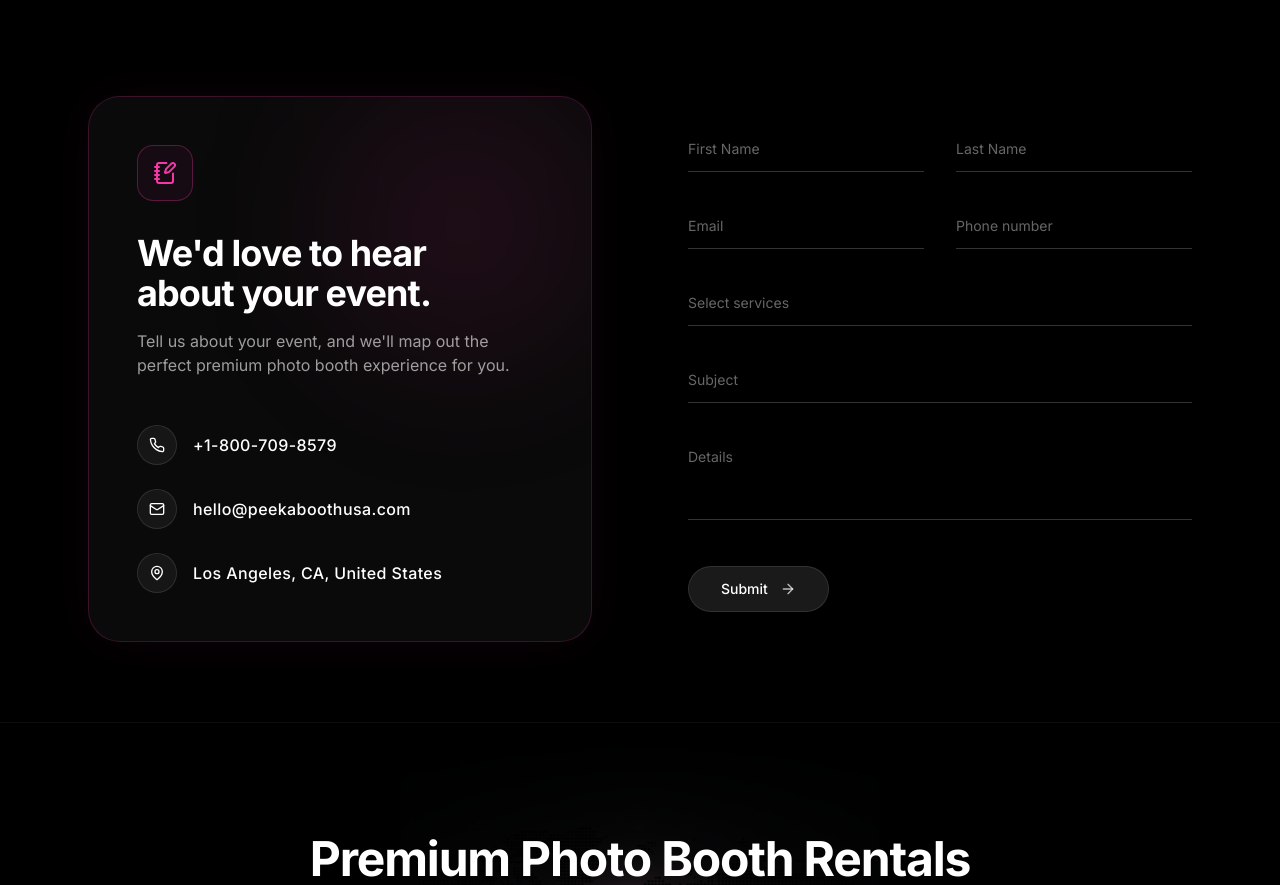
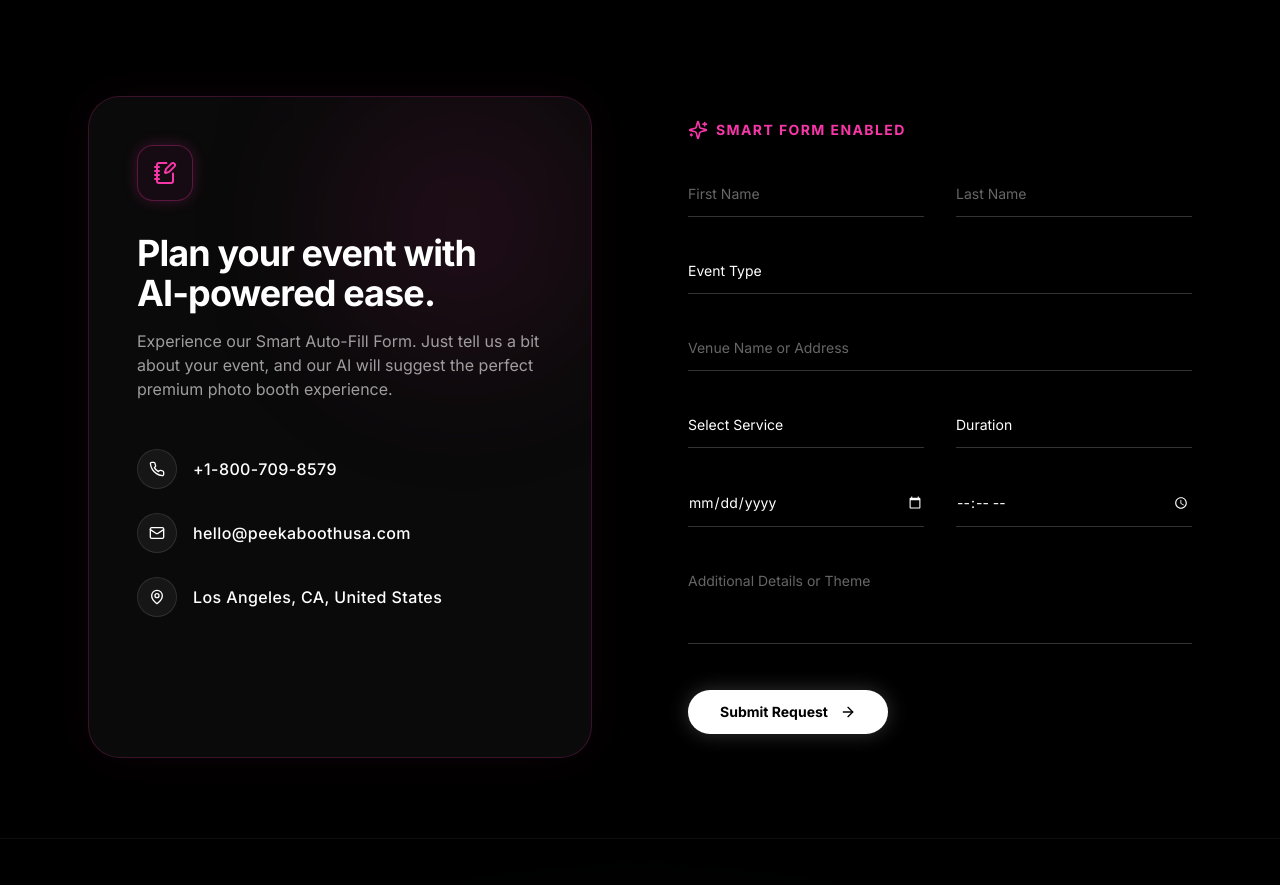
Before and after one commit to Sharmeen-Rauf/peekaboothusa, a Next.js app: page / in a window 1280 px wide. Shown: the part 7520-8405 px from the top of the page. Built offline with nearby package versions, Linux system fonts and the light colour scheme.

Commit message:
feat: add contact section with AI-powered form auto-fill capabilities

```diff
--- a/components/sections/Contact.tsx
+++ b/components/sections/Contact.tsx
@@ -1,9 +1,54 @@
 "use client";
 
-import { motion } from "framer-motion";
-import { Phone, Mail, MapPin, ArrowRight, NotebookPen } from "lucide-react";
+import { useState, useEffect } from "react";
+import { motion, AnimatePresence } from "framer-motion";
+import { Phone, Mail, MapPin, ArrowRight, NotebookPen, Sparkles, DollarSign, Map, Clock } from "lucide-react";
 
 export default function Contact() {
+  const [eventType, setEventType] = useState("");
+  const [service, setService] = useState("");
+  const [duration, setDuration] = useState("");
+  const [venue, setVenue] = useState("");
+  const [time, setTime] = useState("");
+  const [details, setDetails] = useState("");
+
+  const [showWeddingAI, setShowWeddingAI] = useState(false);
+  const [showVenueSuggestions, setShowVenueSuggestions] = useState(false);
+  const [appliedAI, setAppliedAI] = useState(false);
+
+  // AI Logic for Wedding Auto-Suggest
+  useEffect(() => {
+    if (eventType === "wedding" && !appliedAI) {
+      setShowWeddingAI(true);
+    } else {
+      setShowWeddingAI(false);
+    }
+  }, [eventType, appliedAI]);
+
+  // AI Logic for Venue Auto-Complete
+  useEffect(() => {
+    if (venue.length > 2 && !venue.includes(",")) {
+      setShowVenueSuggestions(true);
+    } else {
+      setShowVenueSuggestions(false);
+    }
+  }, [venue]);
+
+  const applyWeddingAI = (e: React.MouseEvent) => {
+    e.preventDefault();
+    setService("magazine");
+    setDuration("3-4 hours");
+    setDetails("Theme: Romantic / Classic Elegance.");
+    setTime("18:00");
+    setShowWeddingAI(false);
+    setAppliedAI(true);
+  };
+
+  const selectVenue = (selectedVenue: string) => {
+    setVenue(selectedVenue);
+    setShowVenueSuggestions(false);
+  };
+
   return (
     <section id="contact" className="py-16 md:py-20 relative bg-black">
       <div className="container mx-auto px-6 max-w-6xl relative z-10">
@@ -21,16 +66,16 @@ export default function Contact() {
             <div className="absolute top-0 right-0 w-64 h-64 bg-brand-neon/10 rounded-full blur-[80px] pointer-events-none"></div>
 
             <div className="relative z-10">
-              <div className="w-14 h-14 rounded-2xl border border-brand-neon/30 flex items-center justify-center mb-8 bg-brand-neon/5">
+              <div className="w-14 h-14 rounded-2xl border border-brand-neon/30 flex items-center justify-center mb-8 bg-brand-neon/5 shadow-[0_0_15px_rgba(247,54,168,0.2)]">
                 <NotebookPen className="w-6 h-6 text-brand-neon" />
               </div>
 
               <h2 className="text-3xl md:text-4xl font-bold tracking-tight text-white mb-4 leading-[1.15]">
-                We&apos;d love to hear <br className="hidden sm:block" /> about your event.
+                Plan your event with <br className="hidden sm:block" /> AI-powered ease.
               </h2>
 
               <p className="text-white/60 text-sm md:text-base mb-12 max-w-md leading-relaxed">
-                Tell us about your event, and we&apos;ll map out the perfect premium photo booth experience for you.
+                Experience our Smart Auto-Fill Form. Just tell us a bit about your event, and our AI will suggest the perfect premium photo booth experience.
               </p>
 
               <div className="space-y-6">
@@ -58,7 +103,7 @@ export default function Contact() {
             </div>
           </motion.div>
 
-          {/* Right Column: Minimal Form */}
+          {/* Right Column: Smart AI Form */}
           <motion.div
             initial={{ opacity: 0, x: 30 }}
             whileInView={{ opacity: 1, x: 0 }}
@@ -66,71 +111,190 @@ export default function Contact() {
             transition={{ duration: 0.8, delay: 0.2 }}
             className="flex flex-col justify-center py-6"
           >
+            <div className="flex items-center gap-2 mb-8">
+              <Sparkles className="w-5 h-5 text-brand-neon" />
+              <span className="text-sm font-bold tracking-widest text-brand-neon uppercase">Smart Form Enabled</span>
+            </div>
+
             <form className="space-y-8">
               <div className="grid grid-cols-1 md:grid-cols-2 gap-8">
-                <div className="relative">
                 <input
                   type="text"
                   placeholder="First Name"
                   className="w-full bg-transparent border-b border-white/20 px-0 py-3 text-white placeholder-white/40 focus:outline-none focus:border-brand-neon transition-colors text-sm"
                 />
-                </div>
-                <div className="relative">
                 <input
                   type="text"
                   placeholder="Last Name"
                   className="w-full bg-transparent border-b border-white/20 px-0 py-3 text-white placeholder-white/40 focus:outline-none focus:border-brand-neon transition-colors text-sm"
                 />
               </div>
+
+              {/* Event Type & Auto Suggest Trigger */}
+              <div className="relative">
+                <select
+                  value={eventType}
+                  onChange={(e) => setEventType(e.target.value)}
+                  className="w-full bg-transparent border-b border-white/20 px-0 py-3 text-white focus:outline-none focus:border-brand-neon transition-colors appearance-none cursor-pointer text-sm"
+                >
+                  <option value="" disabled hidden className="text-white/40">Event Type</option>
+                  <option value="wedding" className="bg-[#111] text-white">Wedding</option>
+                  <option value="corporate" className="bg-[#111] text-white">Corporate Gala</option>
+                  <option value="birthday" className="bg-[#111] text-white">Birthday Party</option>
+                  <option value="other" className="bg-[#111] text-white">Other</option>
+                </select>
+              </div>
+
+              {/* Smart AI Bubble (Wedding) */}
+              <AnimatePresence>
+                {showWeddingAI && (
+                  <motion.div
+                    initial={{ opacity: 0, height: 0, y: -10 }}
+                    animate={{ opacity: 1, height: "auto", y: 0 }}
+                    exit={{ opacity: 0, height: 0, scale: 0.95 }}
+                    className="overflow-hidden"
+                  >
+                    <div className="bg-brand-neon/10 border border-brand-neon/30 rounded-xl p-4 my-2 flex flex-col sm:flex-row gap-4 items-start sm:items-center justify-between shadow-[0_0_20px_rgba(247,54,168,0.15)] relative">
+                      <div className="flex gap-3">
+                        <Sparkles className="w-5 h-5 text-brand-neon shrink-0 mt-0.5" />
+                        <div className="text-sm">
+                          <span className="text-white font-bold block mb-1">AI Smart Suggestion</span>
+                          <span className="text-white/70 leading-relaxed">
+                            For premium weddings, we recommend the <strong className="text-white">Magazine Booth</strong> for <strong className="text-white">3-4 hours</strong> with a <strong className="text-white">Romantic theme</strong>.
+                          </span>
+                        </div>
+                      </div>
+                      <button
+                        onClick={applyWeddingAI}
+                        className="shrink-0 bg-brand-neon hover:bg-brand-glow text-white text-xs font-bold px-4 py-2.5 rounded-lg transition-colors flex items-center gap-2 shadow-[0_0_15px_rgba(247,54,168,0.4)]"
+                      >
+                        <Sparkles className="w-3 h-3" /> Auto-Fill
+                      </button>
+                    </div>
+                  </motion.div>
+                )}
+              </AnimatePresence>
+
+              {/* Budget Tip */}
+              <AnimatePresence>
+                {eventType === "wedding" && (
+                  <motion.div
+                    initial={{ opacity: 0 }}
+                    animate={{ opacity: 1 }}
+                    className="text-xs text-white/50 flex items-center gap-2 -mt-4 mb-4"
+                  >
+                    <DollarSign className="w-3 h-3 text-brand-neon" />
+                    <span className="italic">💡 AI Tip: Most luxury wedding bookings range between $300–$800.</span>
+                  </motion.div>
+                )}
+              </AnimatePresence>
+
+              {/* Venue & Location Detection */}
+              <div className="relative">
+                <input
+                  type="text"
+                  placeholder="Venue Name or Address"
+                  value={venue}
+                  onChange={(e) => setVenue(e.target.value)}
+                  className="w-full bg-transparent border-b border-white/20 px-0 py-3 text-white placeholder-white/40 focus:outline-none focus:border-brand-neon transition-colors text-sm"
+                />
+                <AnimatePresence>
+                  {showVenueSuggestions && (
+                    <motion.div
+                      initial={{ opacity: 0, y: 10 }}
+                      animate={{ opacity: 1, y: 0 }}
+                      exit={{ opacity: 0, y: -10 }}
+                      className="absolute top-full left-0 w-full mt-2 bg-[#111] border border-white/10 rounded-xl shadow-2xl overflow-hidden z-20"
+                    >
+                      <div className="px-4 py-2 bg-white/5 border-b border-white/5 text-xs text-brand-neon flex items-center gap-2 font-medium">
+                        <Map className="w-3 h-3" /> AI Location Suggestions
+                      </div>
+                      <ul className="max-h-48 overflow-y-auto">
+                        {[
+                          `${venue} Grand Hotel, Beverly Hills, CA`,
+                          `The ${venue} Plaza, Downtown LA`,
+                          `${venue} Country Club, Calabasas, CA`
+                        ].map((v, i) => (
+                          <li key={i}>
+                            <button
+                              type="button"
+                              onClick={() => selectVenue(v)}
+                              className="w-full text-left px-4 py-3 text-sm text-white/80 hover:bg-white/10 hover:text-white transition-colors border-b border-white/5 last:border-0"
+                            >
+                              {v}
+                            </button>
+                          </li>
+                        ))}
+                      </ul>
+                    </motion.div>
+                  )}
+                </AnimatePresence>
               </div>
 
               <div className="grid grid-cols-1 md:grid-cols-2 gap-8">
-                <div className="relative">
-                  <input
-                    type="email"
-                    placeholder="Email"
-                    className="w-full bg-transparent border-b border-white/20 px-0 py-3 text-white placeholder-white/40 focus:outline-none focus:border-brand-neon transition-colors text-sm"
-                  />
-                </div>
-                <div className="relative">
-                  <input
-                    type="tel"
-                    placeholder="Phone number"
-                    className="w-full bg-transparent border-b border-white/20 px-0 py-3 text-white placeholder-white/40 focus:outline-none focus:border-brand-neon transition-colors text-sm"
-                  />
-                </div>
-              </div>
-
-              <div className="relative">
-                <select className="w-full bg-transparent border-b border-white/20 px-0 py-3 text-white/40 focus:text-white focus:outline-none focus:border-brand-neon transition-colors appearance-none cursor-pointer text-sm">
-                  <option value="" disabled selected hidden>Select services</option>
+                <select
+                  value={service}
+                  onChange={(e) => setService(e.target.value)}
+                  className="w-full bg-transparent border-b border-white/20 px-0 py-3 text-white focus:outline-none focus:border-brand-neon transition-colors appearance-none cursor-pointer text-sm"
+                >
+                  <option value="" disabled hidden>Select Service</option>
                   <option value="glam" className="bg-[#111] text-white">The Glam Booth</option>
                   <option value="360" className="bg-[#111] text-white">The 360 Experience</option>
                   <option value="roamer" className="bg-[#111] text-white">The Digital Roamer</option>
                   <option value="magazine" className="bg-[#111] text-white">Magazine Photo Booth Box</option>
-                  <option value="other" className="bg-[#111] text-white">Other</option>
+                </select>
+
+                <select
+                  value={duration}
+                  onChange={(e) => setDuration(e.target.value)}
+                  className="w-full bg-transparent border-b border-white/20 px-0 py-3 text-white focus:outline-none focus:border-brand-neon transition-colors appearance-none cursor-pointer text-sm"
+                >
+                  <option value="" disabled hidden>Duration</option>
+                  <option value="2 hours" className="bg-[#111] text-white">2 Hours</option>
+                  <option value="3-4 hours" className="bg-[#111] text-white">3-4 Hours</option>
+                  <option value="5+ hours" className="bg-[#111] text-white">5+ Hours</option>
                 </select>
               </div>
 
+              <div className="grid grid-cols-1 md:grid-cols-2 gap-8 relative">
+                <input
+                  type="date"
+                  className="w-full bg-transparent border-b border-white/20 px-0 py-3 text-white placeholder-white/40 focus:outline-none focus:border-brand-neon transition-colors text-sm [color-scheme:dark]"
+                />
                 <div className="relative">
                   <input
-                  type="text"
-                  placeholder="Subject"
-                  className="w-full bg-transparent border-b border-white/20 px-0 py-3 text-white placeholder-white/40 focus:outline-none focus:border-brand-neon transition-colors text-sm"
+                    type="time"
+                    value={time}
+                    onChange={(e) => setTime(e.target.value)}
+                    className={`w-full bg-transparent border-b border-white/20 px-0 py-3 placeholder-white/40 focus:outline-none focus:border-brand-neon transition-colors text-sm [color-scheme:dark] ${appliedAI ? "text-brand-neon font-bold" : "text-white"}`}
                   />
+                  <AnimatePresence>
+                    {eventType === "wedding" && !time && (
+                      <motion.div
+                        initial={{ opacity: 0 }}
+                        animate={{ opacity: 1 }}
+                        className="absolute -top-5 left-0 text-[10px] text-brand-neon flex items-center gap-1"
+                      >
+                        <Clock className="w-3 h-3" /> Evening typical (6 PM - 10 PM)
+                      </motion.div>
+                    )}
+                  </AnimatePresence>
+                </div>
               </div>
 
               <div className="relative">
                 <textarea
                   rows={3}
-                  placeholder="Details"
-                  className="w-full bg-transparent border-b border-white/20 px-0 py-3 text-white placeholder-white/40 focus:outline-none focus:border-brand-neon transition-colors resize-none text-sm"
+                  placeholder="Additional Details or Theme"
+                  value={details}
+                  onChange={(e) => setDetails(e.target.value)}
+                  className={`w-full bg-transparent border-b border-white/20 px-0 py-3 placeholder-white/40 focus:outline-none focus:border-brand-neon transition-colors resize-none text-sm ${appliedAI ? "text-brand-neon" : "text-white"}`}
                 ></textarea>
               </div>
 
               <div className="pt-2">
-                <button type="submit" className="inline-flex items-center gap-2 bg-[#1a1a1a] hover:bg-[#2a2a2a] border border-white/10 px-8 py-3 rounded-full text-white text-sm font-medium transition-colors shadow-lg group">
-                  Submit <ArrowRight className="w-4 h-4 ml-1 group-hover:translate-x-1 transition-transform text-white/70" />
+                <button type="submit" className="inline-flex items-center gap-2 bg-white hover:bg-gray-200 text-black px-8 py-3 rounded-full text-sm font-bold transition-all shadow-[0_0_20px_rgba(255,255,255,0.2)] hover:shadow-[0_0_30px_rgba(255,255,255,0.4)] group">
+                  Submit Request <ArrowRight className="w-4 h-4 ml-1 group-hover:translate-x-1 transition-transform" />
                 </button>
               </div>
             </form>
```
Lines whose indentation alone changed are shown as unchanged.
